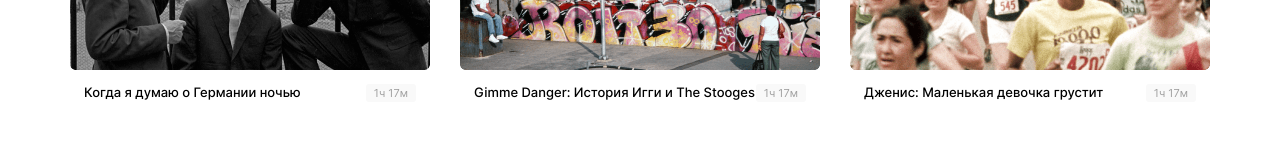
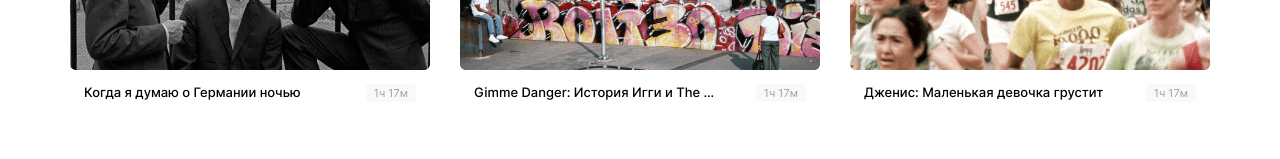
Before and after one commit to polinaavdeeva/movies-explorer-frontend, a React (Create React App) app: page /movies in a window 1280 px wide. Shown: the part 1085-1244 px from the top of the page. Built offline with nearby package versions, Linux system fonts and the light colour scheme.

Commit message:
fix: fix card width

```diff
--- a/src/components/Movies/MoviesCard/MoviesCard.css
+++ b/src/components/Movies/MoviesCard/MoviesCard.css
@@ -21,9 +21,10 @@
   border: none;
   width: 72px;
   height: 21px;
+  padding: 0;
 }
 
-.movies-card__button-saved{
+.movies-card__button-saved {
   position: absolute;
   right: 14px;
   top: 14px;
@@ -32,6 +33,7 @@
   border: none;
   width: 21px;
   height: 21px;
+  padding: 0;
 }
 
 .movies-card:hover .movies-card__button-save {
@@ -61,9 +63,14 @@
   max-width: 360px;
   padding: 14px 14px 0;
   margin: 0;
+  box-sizing: border-box;
 }
 
 .movies-card__name {
+  width: 74%;
+  text-overflow: ellipsis;
+  white-space: nowrap;
+  overflow: hidden;
   font-size: 13px;
   font-style: normal;
   font-weight: 500;
@@ -90,6 +97,10 @@
     width: 339px;
     height: 190px;
   }
+
+  .movies-card__text-container{
+    max-width: 339px;
+  }
 }
 
 @media screen and (max-width: 320px) {
@@ -108,16 +119,16 @@
 
   .movies-card__button-save {
     right: 10px;
-    top: 10px
+    top: 10px;
   }
 
   .movies-card__button-delete {
     right: 10px;
-    top: 10px
+    top: 10px;
   }
 
   .movies-card__button-saved {
     right: 10px;
-    top: 10px
+    top: 10px;
   }
 }
--- a/src/components/Navigation/BurgerMenu/BurgerMenu.css
+++ b/src/components/Navigation/BurgerMenu/BurgerMenu.css
@@ -100,7 +100,7 @@
     }
   }
 
-  @media screen and (max-width: 400px) {
+  @media screen and (max-width: 3200px) {
     .header__burger-box {
       padding: 144px 10px 46px;
     }
```
Also changed, not shown: src/images/burger-menu.png (deleted).
